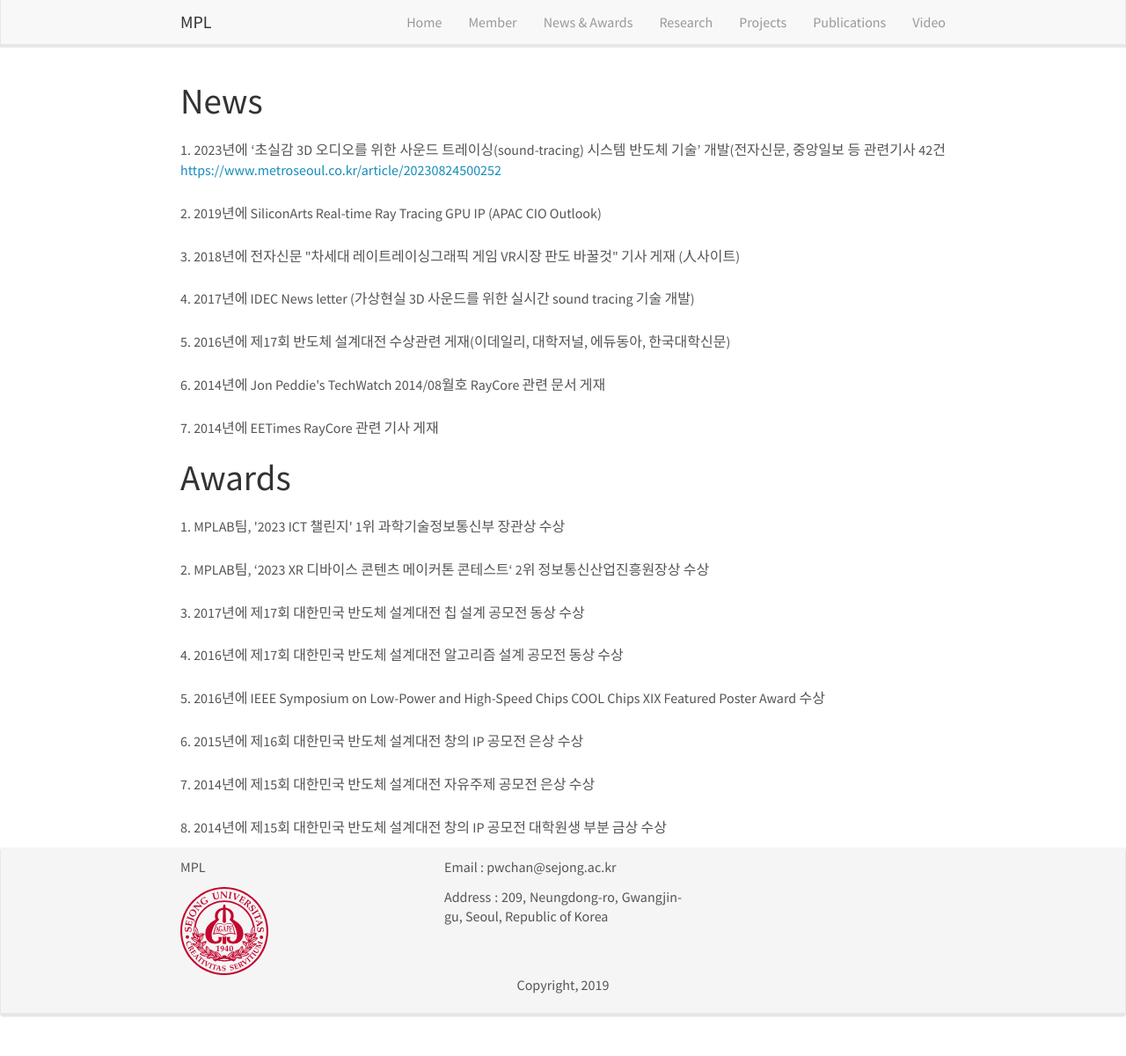
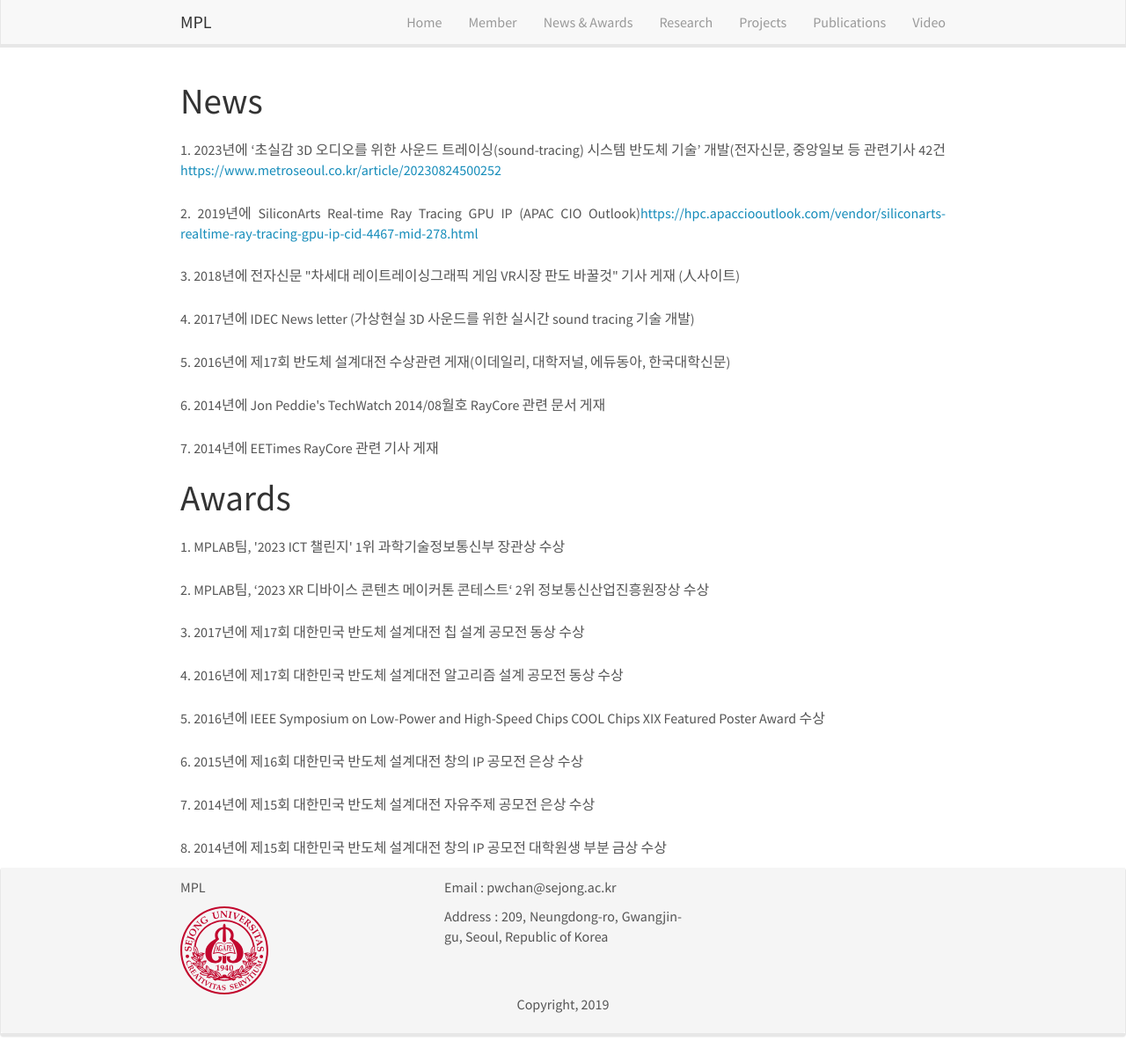
Before and after one commit to MPLRayman/webtest2, a Jekyll site: the page built from _pages/news.html, in a window 1280 px wide and 1200 px high. Shown: the whole window at 88% size. Built offline with Jekyll 4.4.1, drawn with Linux system fonts in a browser that asks for light colours; nearby versions of some CDN libraries; some of the changed lines change nothing that is shown.

Commit message:
Update news.yml

```diff
--- a/_data/news.yml
+++ b/_data/news.yml
@@ -1,5 +1,5 @@
 - content: 1. 2023년에 ‘초실감 3D 오디오를 위한 사운드 트레이싱(sound-tracing) 시스템 반도체 기술’ 개발(전자신문, 중앙일보 등 관련기사 42건<a href="https://www.metroseoul.co.kr/article/20230824500252" target="_blank">https://www.metroseoul.co.kr/article/20230824500252</a>
-- content: 2. 2019년에 SiliconArts Real-time Ray Tracing GPU IP (APAC CIO Outlook)
+- content: 2. 2019년에 SiliconArts Real-time Ray Tracing GPU IP (APAC CIO Outlook)<a href="https://hpc.apacciooutlook.com/vendor/siliconarts-realtime-ray-tracing-gpu-ip-cid-4467-mid-278.html" target="_blank">https://hpc.apacciooutlook.com/vendor/siliconarts-realtime-ray-tracing-gpu-ip-cid-4467-mid-278.html</a>
 - content: 3. 2018년에 전자신문 "차세대 레이트레이싱그래픽 게임 VR시장 판도 바꿀것" 기사 게재 (人사이트)
 - content: 4. 2017년에 IDEC News letter (가상현실 3D 사운드를 위한 실시간 sound tracing 기술 개발)
 - content: 5. 2016년에 제17회 반도체 설계대전 수상관련 게재(이데일리, 대학저널, 에듀동아, 한국대학신문)
```
